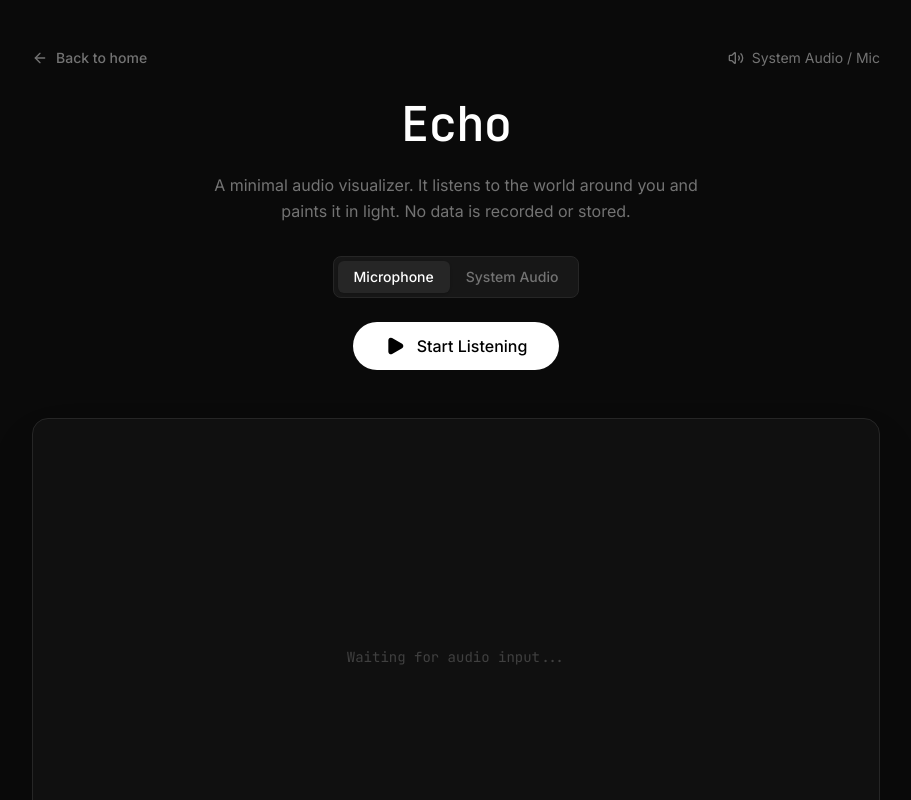
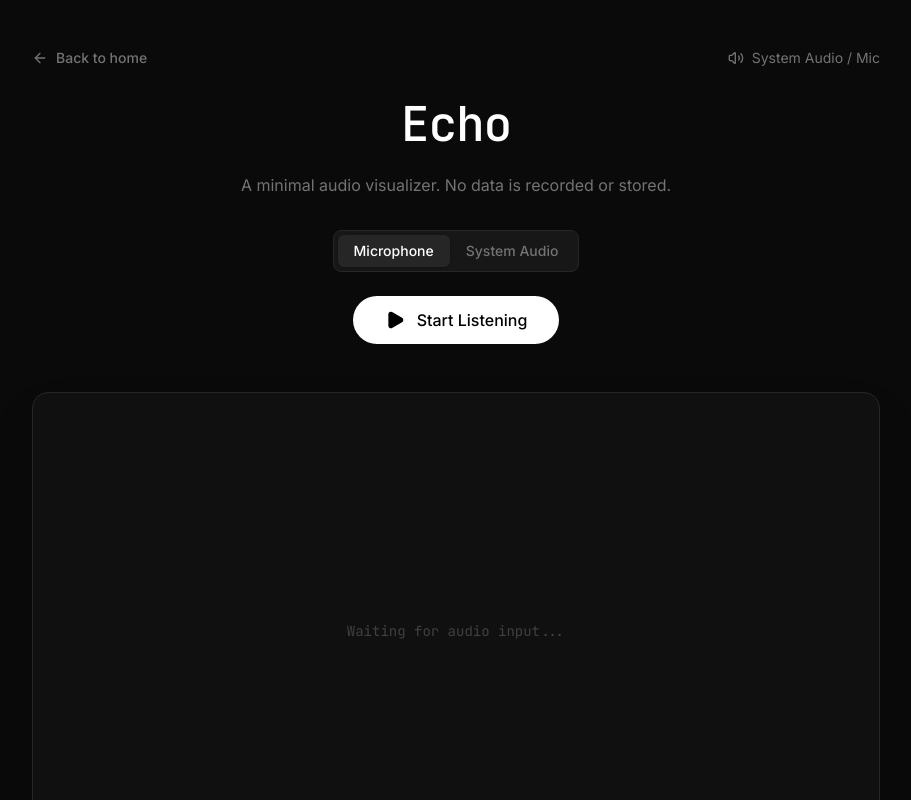
Before and after one commit to c4ist/portfolio-1.0.0, a React (Vite) app: page /echo in a window 1280 px wide. Shown: the top 800 px of the page, without its empty margins (184-1095 px from the left). Built offline with nearby package versions, Linux system fonts and the light colour scheme.

Commit message:
fix code + comments
new comments plssss 🥹

```diff
--- a/src/pages/Echo.jsx
+++ b/src/pages/Echo.jsx
@@ -13,7 +13,7 @@ const Echo = () => {
   const animationFrameRef = useRef(null);
 
   const setupAudioStream = (stream) => {
-    // If there is an existing context, close it
+    // if we have existing context, this closes it
     if (audioContextRef.current) {
       audioContextRef.current.close();
     }
@@ -29,12 +29,12 @@ const Echo = () => {
     setError('');
     draw();
 
-    // If system audio (video track present), stop video track as we don't need it
+    // stop video track as we don't need it
     if (sourceType === 'system') {
       stream.getVideoTracks().forEach(track => track.stop());
     }
 
-    // Handle stream ending (user stops sharing)
+// (user stops sharing)
     stream.getTracks()[0].onended = () => {
       stopAudio();
     };
@@ -48,7 +48,7 @@ const Echo = () => {
       } else {
         stream = await navigator.mediaDevices.getDisplayMedia({ video: { width: 1, height: 1 }, audio: true });
         if (stream.getAudioTracks().length === 0) {
-          stream.getTracks().forEach(track => track.stop()); // Stop video track if no audio
+          stream.getTracks().forEach(track => track.stop()); // just stops the video if there is no audio
           throw new Error('No audio track shared. Please check "Share tab audio" when selecting a tab/screen.');
         }
       }
@@ -86,7 +86,7 @@ const Echo = () => {
       if (!analyserRef.current) return;
       analyserRef.current.getByteFrequencyData(dataArray);
 
-      ctx.fillStyle = '#0a0a0a'; // Dark background
+      ctx.fillStyle = '#0a0a0a';
       ctx.fillRect(0, 0, canvas.width, canvas.height);
 
       const barWidth = (canvas.width / bufferLength) * 2.5;
@@ -94,9 +94,9 @@ const Echo = () => {
       let x = 0;
 
       for (let i = 0; i < bufferLength; i++) {
-        barHeight = dataArray[i] * 1.5; // Scale up
+        barHeight = dataArray[i] * 1.5; // increases scale
 
-        // Gradient color
+        // gradient (fix later)
         const r = barHeight + (25 * (i / bufferLength));
         const g = 250 * (i / bufferLength);
         const b = 50;
@@ -136,7 +136,7 @@ const Echo = () => {
             Echo
           </h1>
           <p className="text-neutral-500 max-w-lg mx-auto mb-8 leading-relaxed">
-            A minimal audio visualizer. It listens to the world around you and paints it in light.
+            A minimal audio visualizer.
             No data is recorded or stored.
           </p>
 
```
